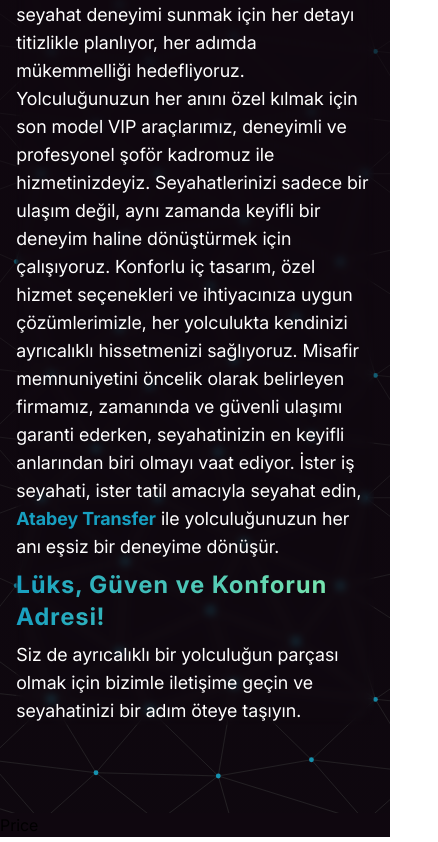
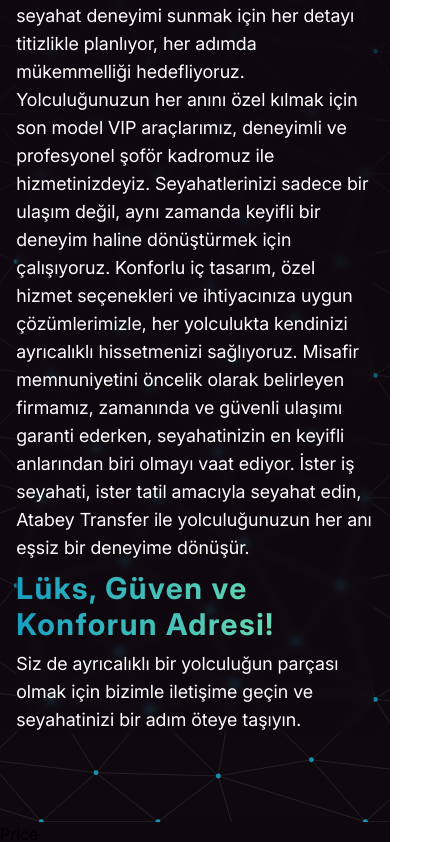
Before and after one commit to ozdenatabey/transfer, a Next.js app: page / in a window 390 px wide. Shown: the part 1473-2315 px from the top of the page, 438 px wide, since content can reach past the window. Built offline with nearby package versions, Linux system fonts and the light colour scheme.

Commit message:
fixed white section in mobile view & added full translations to about component

```diff
--- a/app/layout.tsx
+++ b/app/layout.tsx
@@ -4,6 +4,7 @@ import localFont from "next/font/local";
 import "./globals.css";
 import Footer from "@/components/Footer";
 import Navbar from "@/components/navbar";
+import { LanguageProvider } from "@/contexts/LanguageContext";
 
 const inter = localFont({
   src: "./fonts/InterVF.ttf",
@@ -23,12 +24,12 @@ export default function RootLayout({
 }>) {
   return (
     <html lang="en" suppressHydrationWarning>
-      <body
-        className={`${inter.className} w-screen overflow-x-hidden antialiased`}
-      >
-        <Navbar />
-        {children}
-        <Footer />
+      <body className={`${inter.className} w-screen  antialiased`}>
+        <LanguageProvider>
+          <Navbar />
+          {children}
+          <Footer />
+        </LanguageProvider>
       </body>
     </html>
   );
--- a/app/page.tsx
+++ b/app/page.tsx
@@ -1,3 +1,5 @@
+"use client";
+
 import About from "@/components/About";
 import Hero from "@/components/Hero";
 import Price from "@/components/Price";
--- a/components/About.tsx
+++ b/components/About.tsx
@@ -3,6 +3,8 @@
 import Autoplay from "embla-carousel-autoplay";
 import Image from "next/image";
 import React from "react";
+
+import { useLanguage } from "@/contexts/LanguageContext";
 
 import { Card, CardContent } from "./ui/card";
 import {
@@ -21,7 +23,43 @@ const images = [
   "/about/img5.jpg",
 ];
 
-const About = () => {
+const companyName = "Atabey Transfer";
+const About: React.FC = () => {
+  const { lang } = useLanguage();
+
+  const translations = {
+    tr: {
+      title: "Hakkımızda",
+      paragraph1: `, havalimanı transferlerinde lüksü, konforu ve güveni bir araya getiren lider bir VIP taşımacılık şirketidir. Misafirlerimize unutulmaz bir seyahat deneyimi sunmak için her detayı titizlikle planlıyor, her adımda mükemmelliği hedefliyoruz. Yolculuğunuzun her anını özel kılmak için son model VIP araçlarımız, deneyimli ve profesyonel şoför kadromuz ile hizmetinizdeyiz. Seyahatlerinizi sadece bir ulaşım değil, aynı zamanda keyifli bir deneyim haline dönüştürmek için çalışıyoruz. Konforlu iç tasarım, özel hizmet seçenekleri ve ihtiyacınıza uygun çözümlerimizle, her yolculukta kendinizi ayrıcalıklı hissetmenizi sağlıyoruz. Misafir memnuniyetini öncelik olarak belirleyen firmamız, zamanında ve güvenli ulaşımı garanti ederken, seyahatinizin en keyifli anlarından biri olmayı vaat ediyor. İster iş seyahati, ister tatil amacıyla seyahat edin, ${companyName} ile yolculuğunuzun her anı eşsiz bir deneyime dönüşür.`,
+      subtitle: "Lüks, Güven ve Konforun Adresi!",
+      paragraph2:
+        "Siz de ayrıcalıklı bir yolculuğun parçası olmak için bizimle iletişime geçin ve seyahatinizi bir adım öteye taşıyın.",
+    },
+    en: {
+      title: "About Us",
+      paragraph1: ` is a leading VIP transportation company that brings together luxury, comfort and trust in airport transfers. We meticulously plan every detail to offer our guests an unforgettable travel experience and aim for perfection in every step. We are at your service with our latest model VIP vehicles and experienced and professional chauffeur staff to make every moment of your journey special. We work to turn your travels into not only a transportation but also an enjoyable experience. With our comfortable interior design, special service options and solutions tailored to your needs, we make you feel privileged on every journey. Our company, which prioritizes guest satisfaction, promises to be one of the most enjoyable moments of your journey while guaranteeing on-time and safe transportation. Whether you are traveling for business or vacation, every moment of your journey turns into a unique experience with ${companyName}.`,
+      subtitle: "Address of Luxury, Trust and Comfort!",
+      paragraph2:
+        "Contact us to be a part of a privileged journey and take your trip one step further.",
+    },
+    ru: {
+      title: "O нас",
+      paragraph1: ` — ведущая транспортная компания VIP-класса, сочетающая в себе роскошь, комфорт и доверие в трансферах из аэропорта. Чтобы предложить нашим гостям незабываемые впечатления от путешествия, мы тщательно планируем каждую деталь и стремимся к совершенству на каждом этапе. Мы к вашим услугам с нашими новейшими моделями VIP-автомобилей и опытным и профессиональным персоналом водителей, чтобы сделать каждый момент вашего путешествия особенным. Мы работаем для того, чтобы превратить ваше путешествие не просто в транспорт, а в приятное приключение. Мы даем вам возможность чувствовать себя привилегированными в каждом путешествии благодаря нашему удобному дизайну интерьера, специальным вариантам обслуживания и решениям, адаптированным к вашим потребностям. Наша компания, которая уделяет приоритетное внимание удовлетворению гостей, обещает стать одним из самых приятных моментов вашей поездки, гарантируя своевременную и безопасную транспортировку. Путешествуете ли вы по делам или для удовольствия, каждый момент вашего путешествия превращается в уникальный опыт с ${companyName}.`,
+      subtitle: "Адрес роскоши, доверия и комфорта!",
+      paragraph2:
+        "Чтобы стать частью привилегированного путешествия, свяжитесь с нами и продвиньте свое путешествие еще на один шаг дальше.",
+    },
+    de: {
+      title: "Über uns",
+      paragraph1: ` ist ein führendes VIP-Transportunternehmen, das Luxus, Komfort und Vertrauen in Flughafentransfers vereint. Um unseren Gästen ein unvergessliches Reiseerlebnis zu bieten, planen wir jedes Detail sorgfältig und streben bei jedem Schritt nach Perfektion. Wir stehen Ihnen mit unseren neuesten VIP-Fahrzeugen und erfahrenem und professionellem Chauffeurpersonal zur Verfügung, um jeden Moment Ihrer Reise zu etwas Besonderem zu machen. Wir arbeiten daran, Ihre Reisen nicht nur zu einem Transport, sondern auch zu einem angenehmen Erlebnis zu machen. Mit unserem komfortablen Innendesign, besonderen Serviceoptionen und auf Ihre Bedürfnisse zugeschnittenen Lösungen sorgen wir dafür, dass Sie sich auf jeder Reise privilegiert fühlen. Unser Unternehmen, das die Zufriedenheit seiner Gäste in den Vordergrund stellt, verspricht Ihnen einen der schönsten Momente Ihrer Reise und garantiert gleichzeitig einen pünktlichen und sicheren Transport. Ob Sie geschäftlich oder privat unterwegs sind, mit ${companyName} wird jeder Moment Ihrer Reise zu einem einzigartigen Erlebnis.`,
+      subtitle: "Die Adresse für Luxus, Vertrauen und Komfort!",
+      paragraph2:
+        "Um Teil einer privilegierten Reise zu sein, kontaktieren Sie uns und gehen Sie noch einen Schritt weiter.",
+    },
+  };
+
+  const content = translations[lang] || translations.tr;
+
   const plugin = React.useRef(
     Autoplay({ delay: 2000, stopOnInteraction: true })
   );
@@ -29,7 +67,7 @@ const About = () => {
     <div className="about-background h-full">
       <div className="flex flex-col items-center justify-center py-12">
         <p className="bg-gradient-to-r from-primary to-green-300 bg-clip-text text-center text-4xl font-bold tracking-wider text-transparent">
-          Hakkımızda
+          {content.title}
         </p>
         <Carousel
           plugins={[plugin.current]}
@@ -44,7 +82,7 @@ const About = () => {
                   <Card className="rounded-xl">
                     <CardContent className="flex aspect-square items-center justify-center p-2">
                       <Image
-                        alt="img"
+                        alt="Carousel Image"
                         src={img}
                         width={800}
                         height={800}
@@ -61,30 +99,15 @@ const About = () => {
         </Carousel>
         <div className="my-10 flex w-11/12 flex-col gap-2 text-lg text-white backdrop-blur-sm md:w-5/6 lg:w-3/5">
           <p>
-            <strong className="text-primary">Atabey Transfer</strong>,
-            havalimanı transferlerinde lüksü, konforu ve güveni bir araya
-            getiren lider bir VIP taşımacılık şirketidir. Misafirlerimize
-            unutulmaz bir seyahat deneyimi sunmak için her detayı titizlikle
-            planlıyor, her adımda mükemmelliği hedefliyoruz. Yolculuğunuzun her
-            anını özel kılmak için son model VIP araçlarımız, deneyimli ve
-            profesyonel şoför kadromuz ile hizmetinizdeyiz. Seyahatlerinizi
-            sadece bir ulaşım değil, aynı zamanda keyifli bir deneyim haline
-            dönüştürmek için çalışıyoruz. Konforlu iç tasarım, özel hizmet
-            seçenekleri ve ihtiyacınıza uygun çözümlerimizle, her yolculukta
-            kendinizi ayrıcalıklı hissetmenizi sağlıyoruz. Misafir memnuniyetini
-            öncelik olarak belirleyen firmamız, zamanında ve güvenli ulaşımı
-            garanti ederken, seyahatinizin en keyifli anlarından biri olmayı
-            vaat ediyor. İster iş seyahati, ister tatil amacıyla seyahat edin,{" "}
-            <strong className="text-primary">Atabey Transfer</strong> ile
-            yolculuğunuzun her anı eşsiz bir deneyime dönüşür.
+            <span className="text-xl font-bold text-primary">
+              {companyName}
+            </span>
+            {content.paragraph1}
           </p>
-          <p className="bg-gradient-to-r from-primary to-green-300 bg-clip-text text-2xl font-bold tracking-wider text-transparent">
-            Lüks, Güven ve Konforun Adresi!
+          <p className="bg-gradient-to-r from-primary to-green-300 bg-clip-text text-3xl font-bold tracking-wider text-transparent">
+            {content.subtitle}
           </p>
-          <p>
-            Siz de ayrıcalıklı bir yolculuğun parçası olmak için bizimle
-            iletişime geçin ve seyahatinizi bir adım öteye taşıyın.
-          </p>
+          <p>{content.paragraph2}</p>
         </div>
       </div>
     </div>
--- /dev/null
+++ b/contexts/LanguageContext.tsx
@@ -0,0 +1,34 @@
+"use client";
+
+import React, { createContext, useContext, useState } from "react";
+
+type Language = "tr" | "en" | "ru" | "de";
+
+interface LanguageContextType {
+  lang: Language;
+  setLang: (lang: Language) => void;
+}
+
+const LanguageContext = createContext<LanguageContextType | undefined>(
+  undefined
+);
+
+export const LanguageProvider: React.FC<{ children: React.ReactNode }> = ({
+  children,
+}) => {
+  const [lang, setLang] = useState<Language>("tr");
+
+  return (
+    <LanguageContext.Provider value={{ lang, setLang }}>
+      {children}
+    </LanguageContext.Provider>
+  );
+};
+
+export const useLanguage = () => {
+  const context = useContext(LanguageContext);
+  if (!context) {
+    throw new Error("useLanguage must be used within a LanguageProvider");
+  }
+  return context;
+};
```
Also changed, not shown: components/navbar/Language.tsx (+25 -4 lines), components/navbar/index.tsx (+16 -4 lines), components/ui/carousel.tsx (+73 -73 lines).
